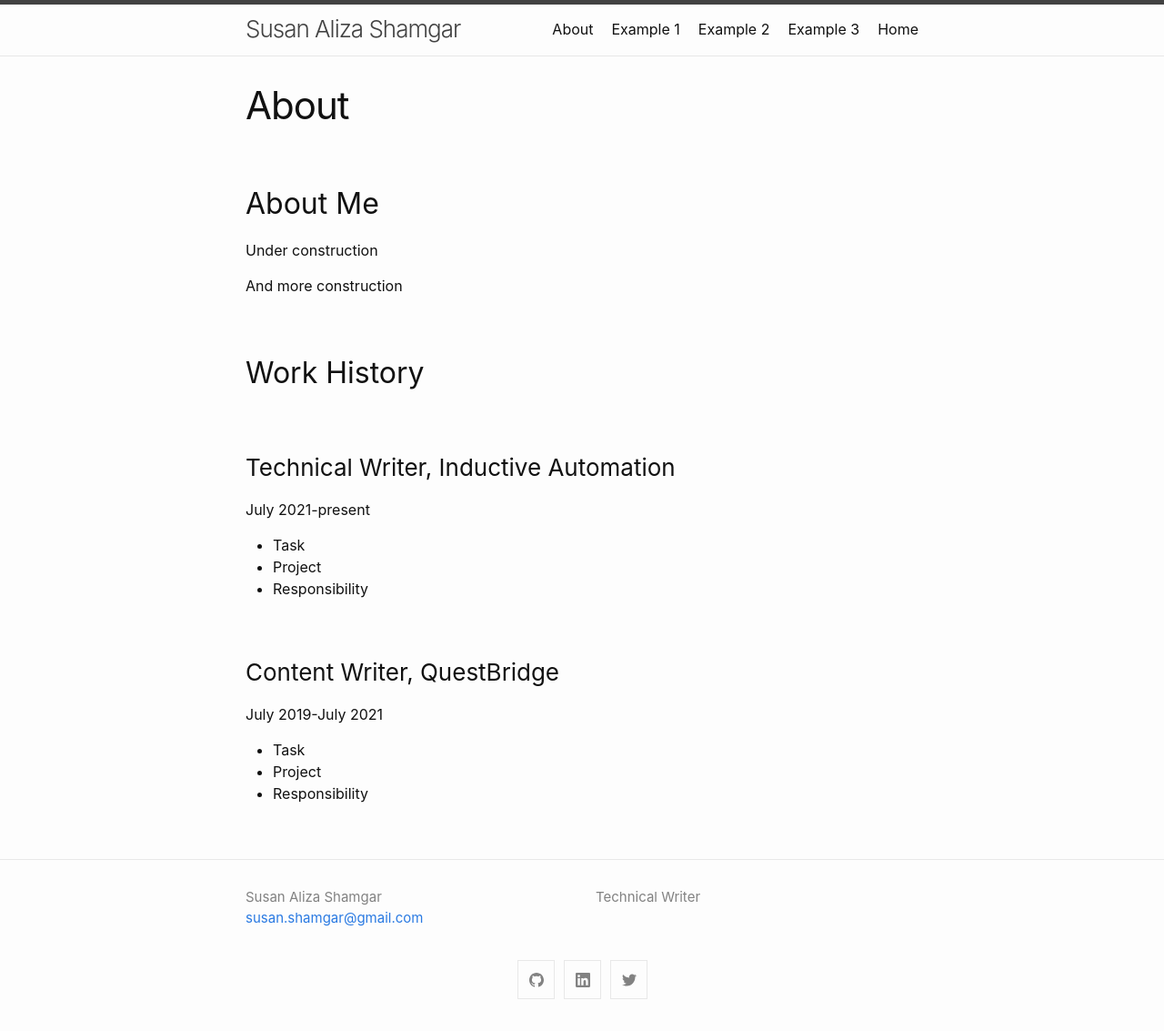
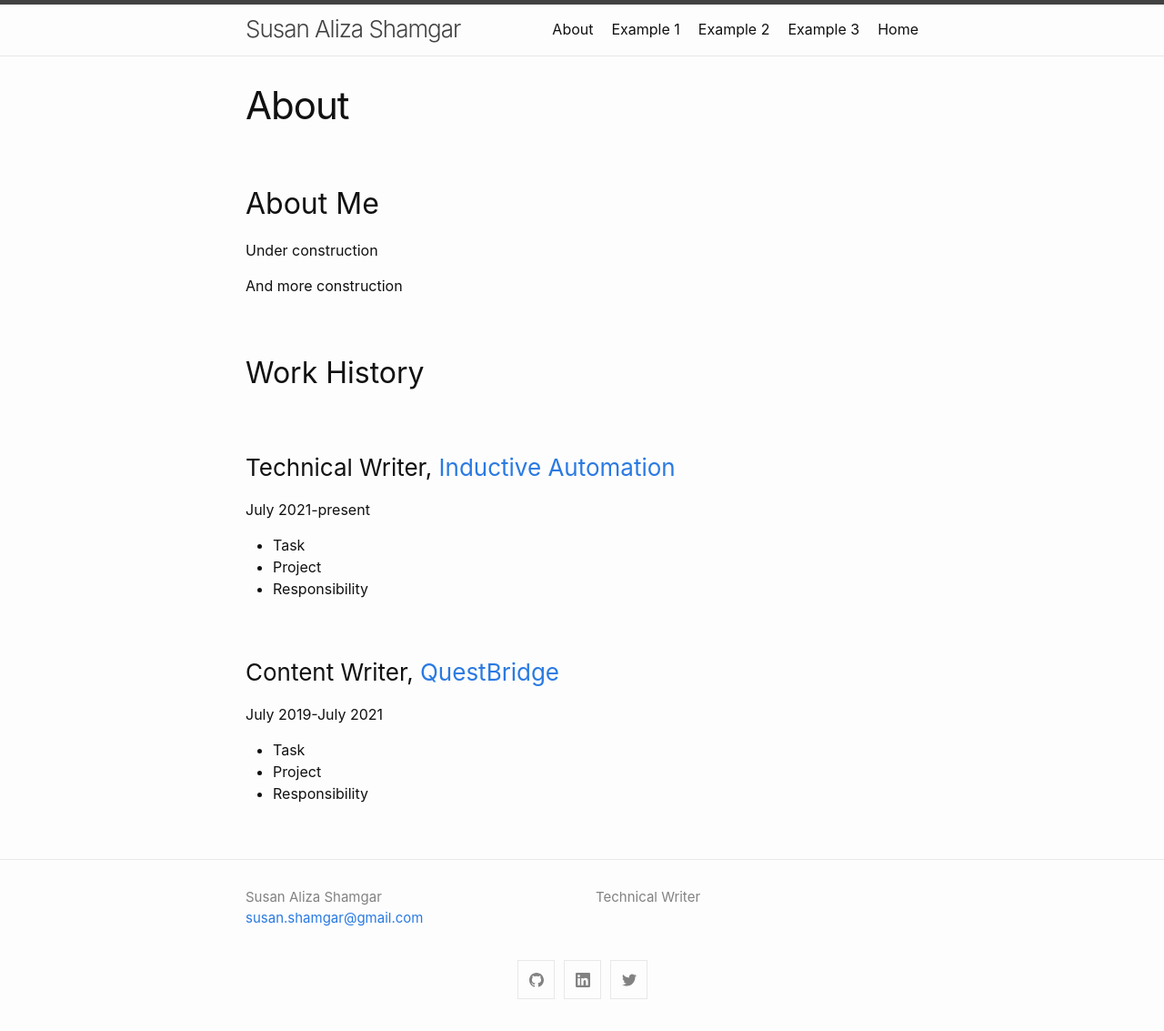
Before and after one commit to susan-shamgar/susan-shamgar.github.io, a Jekyll site: the page built from docs/about.md, in a window 1280 px wide. Shown: the whole page at 91% size. Built offline with Jekyll 4.4.1, drawn with Linux system fonts in a browser that asks for light colours; part of the change alters nothing that is shown.

```diff
--- a/docs/about.md
+++ b/docs/about.md
@@ -10,13 +10,13 @@ Under construction
 And more construction
 
 ## Work History
-### Technical Writer, Inductive Automation
+### Technical Writer, [Inductive Automation](inductiveautomation.com)
 July 2021-present
 * Task
 * Project
 * Responsibility
 
-### Content Writer, QuestBridge
+### Content Writer, [QuestBridge](questbridge.org)
 July 2019-July 2021
 * Task
 * Project
```
